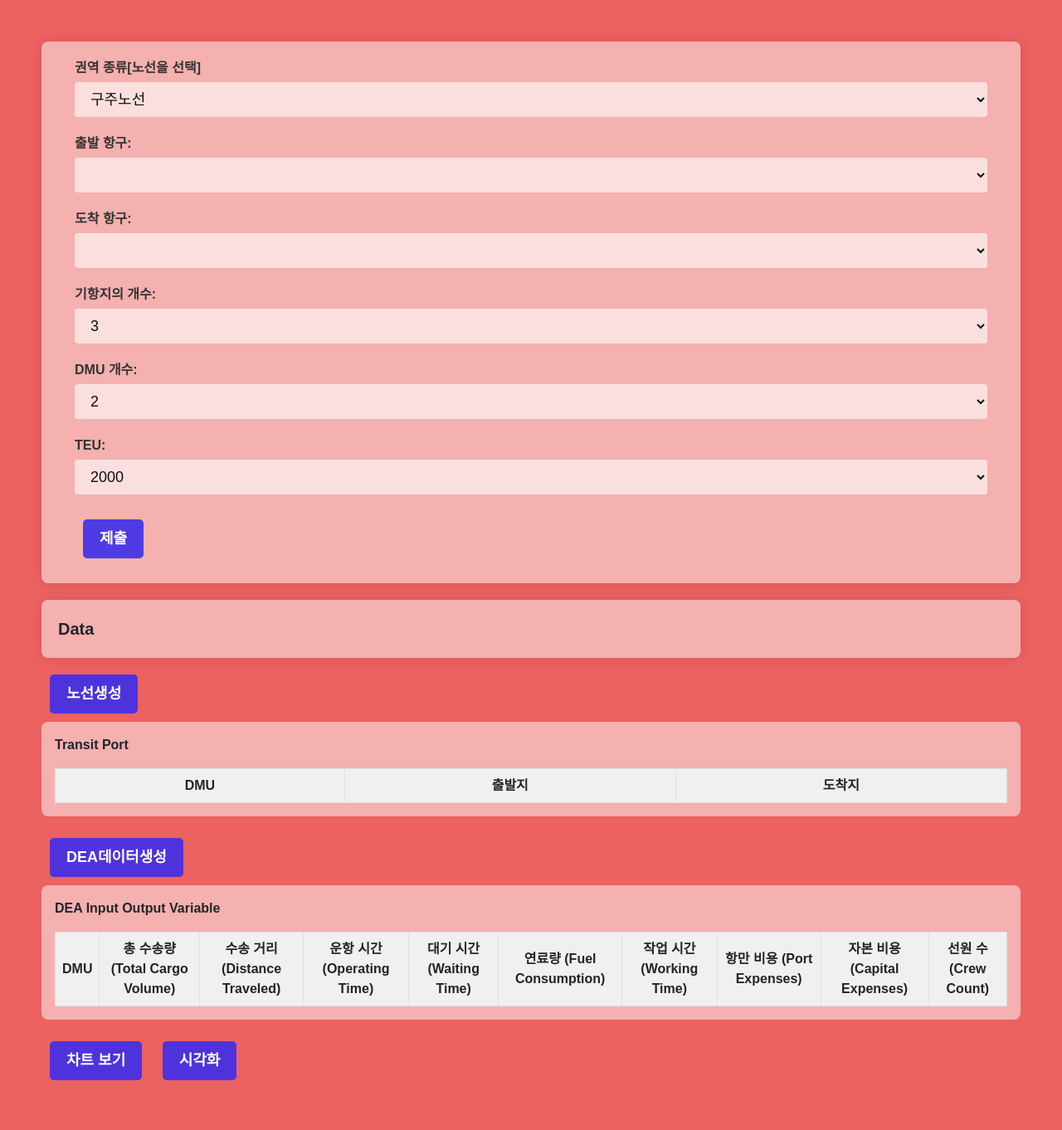
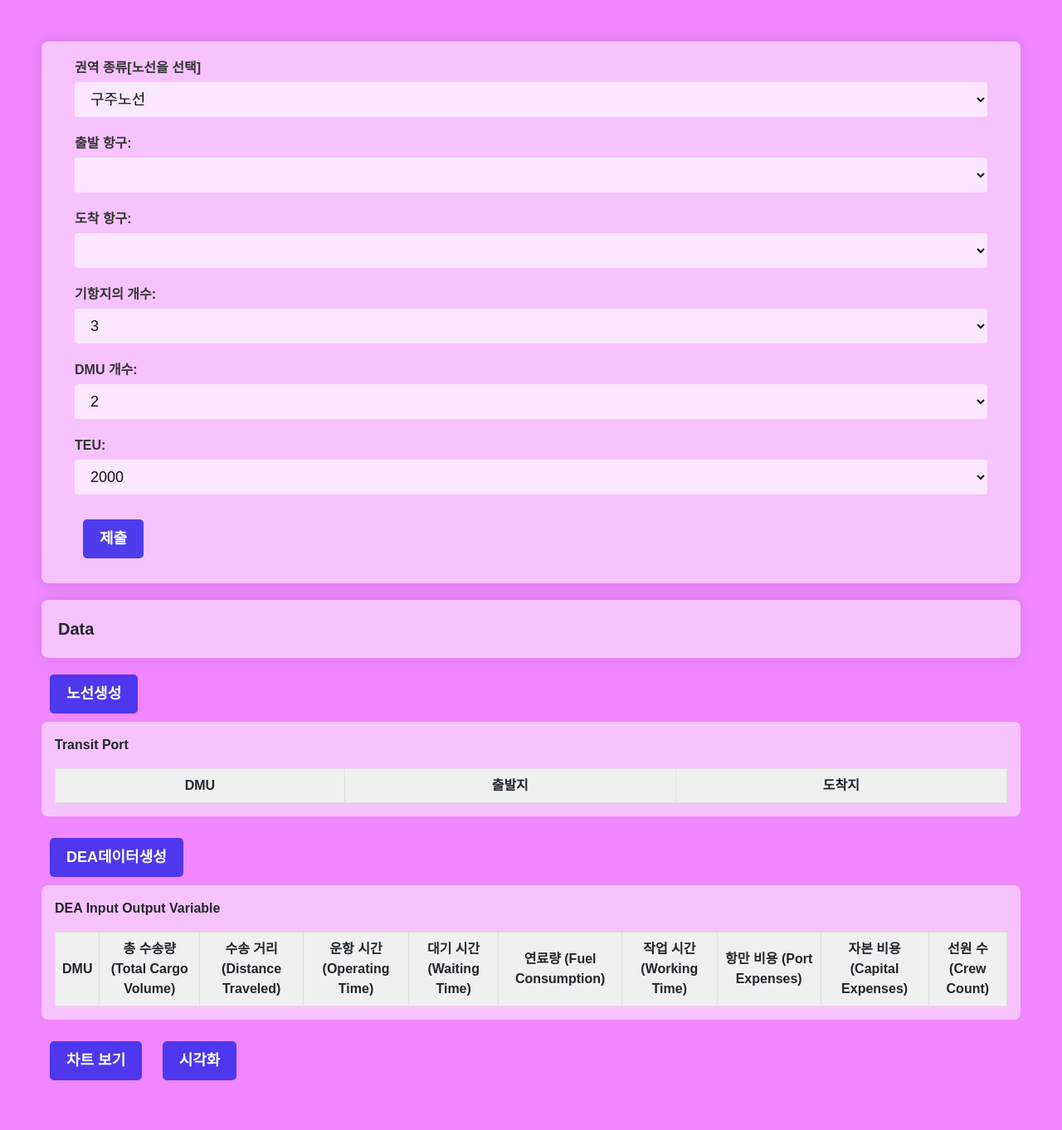
Before and after one commit to HaniumProject-LEU/ship_route_efficiency_analysis, a Node server app: page / in a window 1280 px wide. Shown: the whole page at 83% size. Run offline with Node 20, Linux system fonts and the light colour scheme; lists and menus that the app fills with data are empty.

Commit message:
CD테스트 최최종

```diff
--- a/public/css/page_style.css
+++ b/public/css/page_style.css
@@ -1,7 +1,7 @@
 body {
     font-family: 'Arial', sans-serif;
     /* background: rgba(100, 134, 246, 0.7); */
-    background: rgba(228, 31, 31, 0.7);
+    background: rgba(235, 85, 255, 0.7);
     padding: 50px;
 }
 
```
